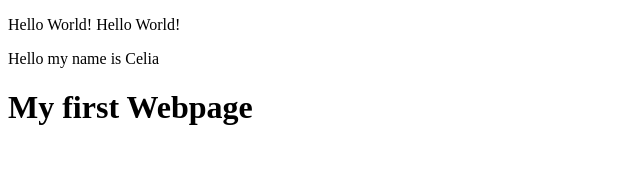
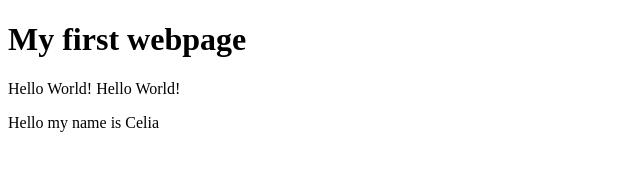
Before and after one commit to celia1999/celia1999.github.io, a plain HTML site: page index.html in a window 1280 px wide. Shown: the whole page, without its empty margins (0-640 px from the left). Drawn offline with Linux system fonts and the light colour scheme.

Commit message:
inside body tags

```diff
--- a/index.html
+++ b/index.html
@@ -4,8 +4,8 @@
           <title>Hello World</title>
         <head>
         <body>
+          <h1>My first webpage</h1>
           <p>Hello World! Hello World!</p>
           <p>Hello my name is Celia</p>
-          <h1>My first Webpage</h1>
         </body>
       </html>
```
